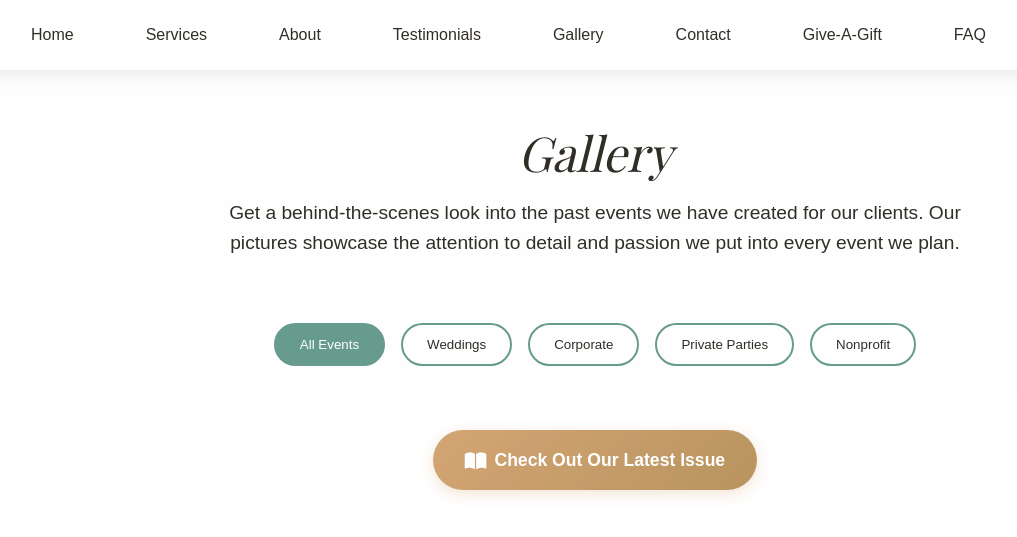
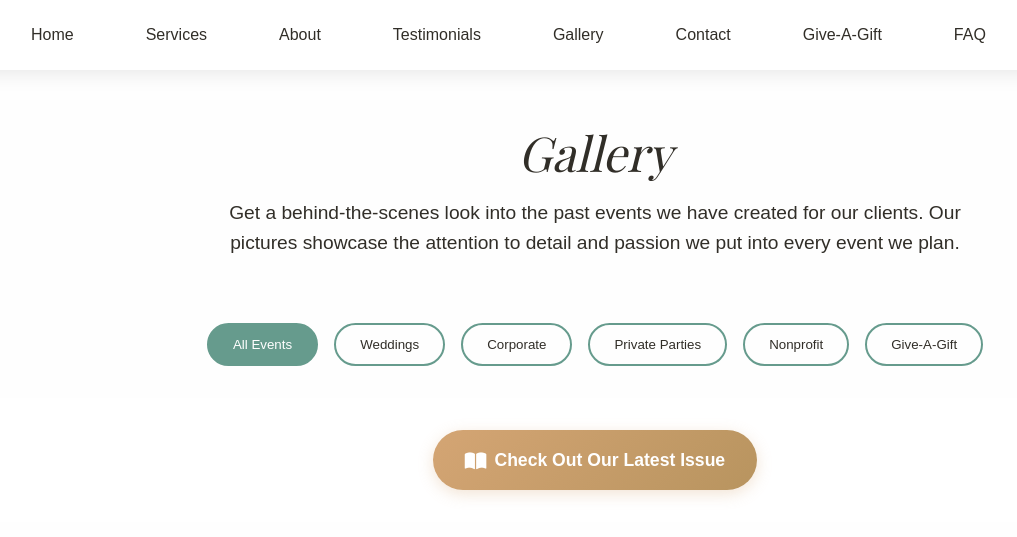
Before and after one commit to eventsbydelightfuldecor-cpu/eventsbydelightfuldecor-website, a Jekyll site: the page built from pages/gallery.html, in a window 1280 px wide and 900 px high, cut to the strip 0-662 px from the top of the window. Shown: the top 537 px of the strip, without its empty margins (45-1062 px from the left). Built offline with Jekyll 4.4.1, drawn with Linux system fonts in a browser that asks for light colours; nearby versions of some CDN libraries.

Commit message:
Update pages/gallery.html (via Pages CMS)

```diff
--- a/pages/gallery.html
+++ b/pages/gallery.html
@@ -12,6 +12,8 @@ categories:
     slug: private
   - name: Nonprofit
     slug: nonprofit
+  - name: Give-A-Gift
+    slug: give-a-gift
 magazine_text: Check Out Our Latest Issue
 gallery_items:
   - image: /images/wedding_img/nat_wedding.jpg
```
